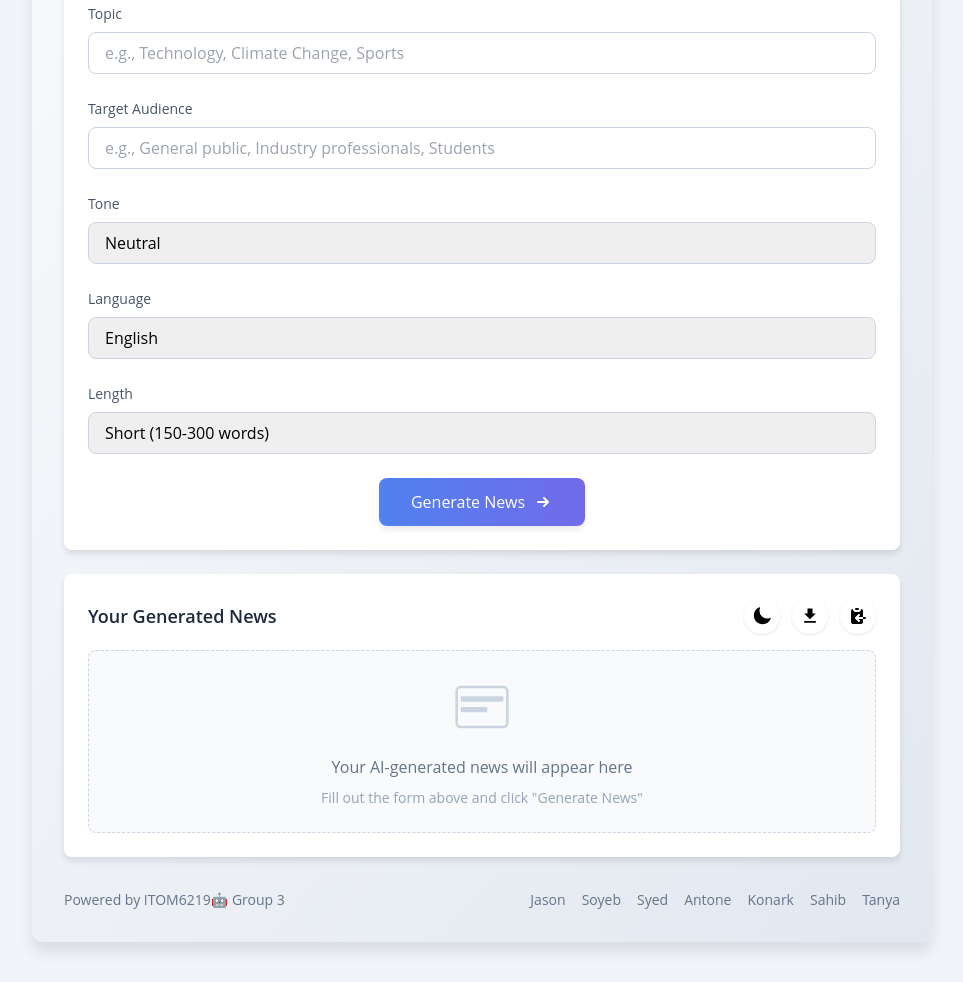
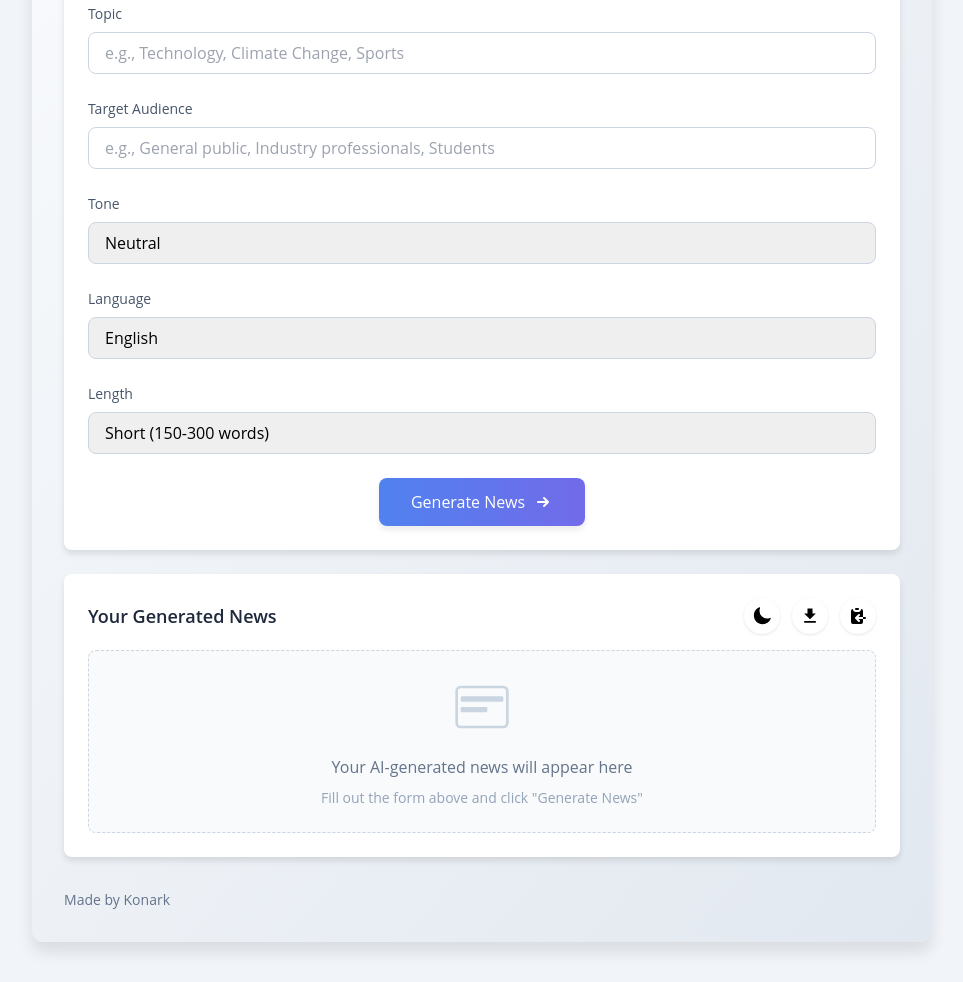
Before and after one commit to konarkambad/AI_News_Generator, a website built with webpack: page index.html in a window 1280 px wide. Shown: the part 153-1135 px from the top of the page, without its empty margins (158-1121 px from the left). Built offline with nearby package versions, Linux system fonts and the light colour scheme.

Commit message:
Update footer and netlify build config

```diff
--- a/index.html
+++ b/index.html
@@ -207,16 +207,7 @@
                  </div>
 
                  <div class="footer">
-                     <p>Powered by ITOM6219🤖 Group 3</p>
-                     <div class="footer-links">
-                         <a href="https://jasonzhang--121-group3.netlify.app">Jason</a>
-                         <a href="https://soyebahmed--121-group3.netlify.app">Soyeb</a>
-                         <a href="https://syedraed--121-group3.netlify.app">Syed</a>
-                         <a href="https://antonedouglasgray--121-group3.netlify.app">Antone</a>
-                         <a href="https://konarkambad--121-group3.netlify.app">Konark</a>
-                         <a href="https://sahibsood--121-group3.netlify.app">Sahib</a>
-                         <a href="https://Tanya--121-group3.netlify.app">Tanya</a>
-                     </div>
+                     <p>Made by Konark</p>
                  </div>
              </div>
          </div>
```
Also changed, not shown: netlify.toml.
